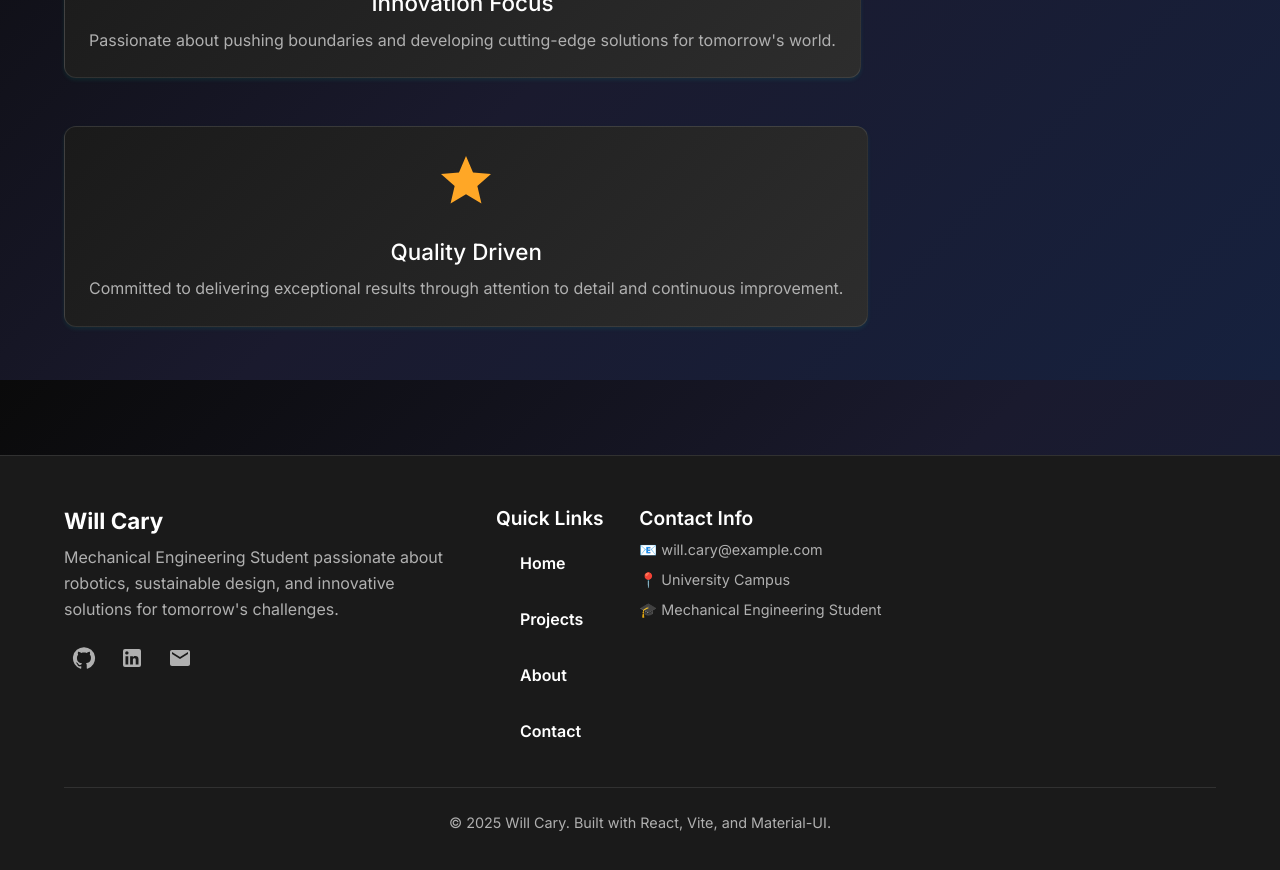
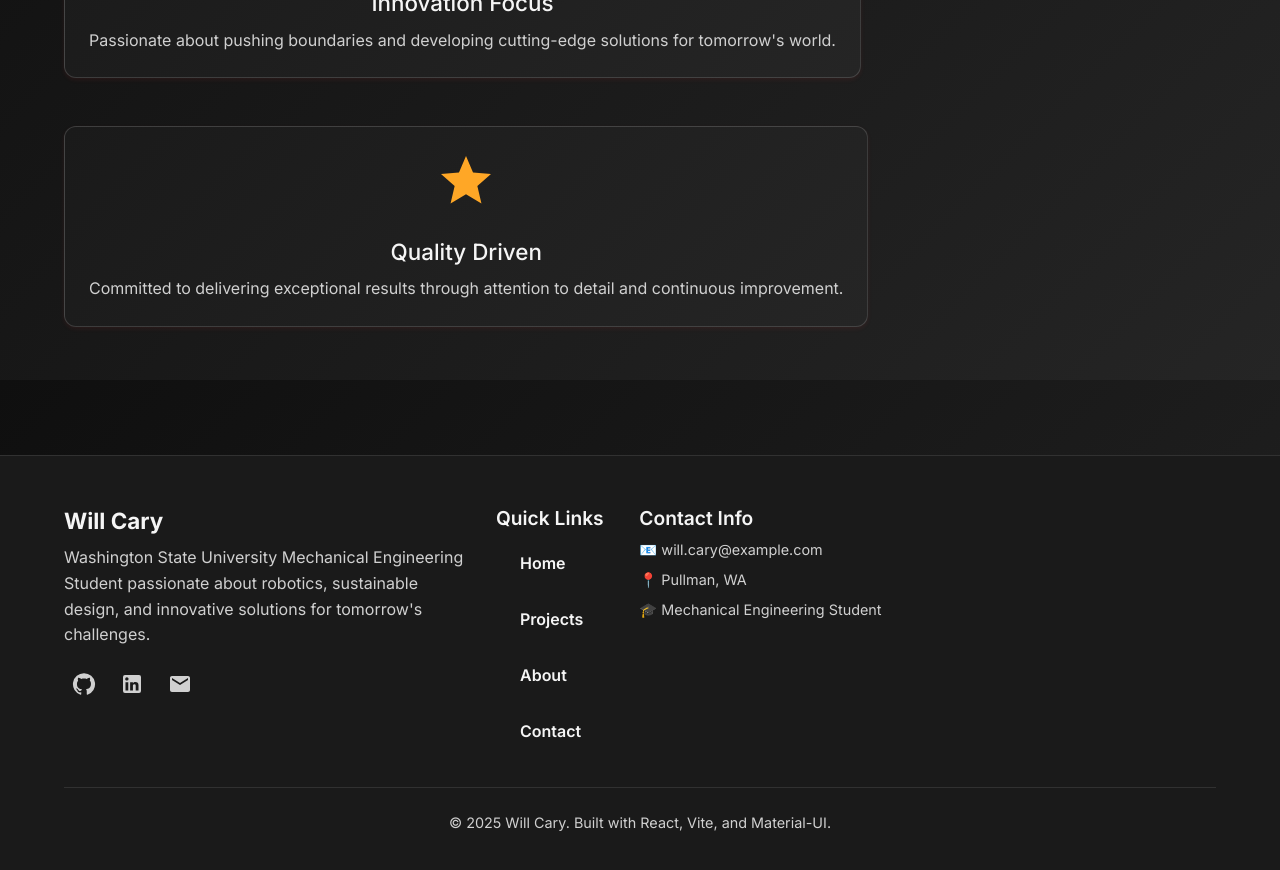
Before and after one commit to tycary/will-website, a React (Vite) app in the folder client/: page / in a window 1280 px wide. Shown: the part 1220-2090 px from the top of the page. Built offline with nearby package versions, Linux system fonts and the light colour scheme.

Commit message:
change up colors

```diff
--- a/client/index.html
+++ b/client/index.html
@@ -8,27 +8,27 @@
     <!-- Primary Meta Tags -->
     <title>Will Cary | Mechanical Engineering Portfolio</title>
     <meta name="title" content="Will Cary | Mechanical Engineering Portfolio" />
-    <meta name="description" content="Mechanical Engineering student passionate about robotics, sustainable design, and innovative solutions. Explore my projects and connect with me!" />
-    <meta name="keywords" content="mechanical engineering, robotics, CAD design, portfolio, student, projects, automation, sustainable design" />
+    <meta name="description" content="Washington State University Mechanical Engineering student passionate about robotics, sustainable design, and innovative solutions. Explore my projects and connect with me!" />
+    <meta name="keywords" content="mechanical engineering, robotics, CAD design, portfolio, student, projects, automation, sustainable design, WSU, Washington State University" />
     <meta name="author" content="Will Cary" />
 
     <!-- Open Graph / Facebook -->
     <meta property="og:type" content="website" />
     <meta property="og:url" content="https://willcary.dev/" />
     <meta property="og:title" content="Will Cary | Mechanical Engineering Portfolio" />
-    <meta property="og:description" content="Mechanical Engineering student passionate about robotics, sustainable design, and innovative solutions. Explore my projects and connect with me!" />
+    <meta property="og:description" content="Washington State University Mechanical Engineering student passionate about robotics, sustainable design, and innovative solutions. Explore my projects and connect with me!" />
     <meta property="og:image" content="/og-image.jpg" />
 
     <!-- Twitter -->
     <meta property="twitter:card" content="summary_large_image" />
     <meta property="twitter:url" content="https://willcary.dev/" />
     <meta property="twitter:title" content="Will Cary | Mechanical Engineering Portfolio" />
-    <meta property="twitter:description" content="Mechanical Engineering student passionate about robotics, sustainable design, and innovative solutions. Explore my projects and connect with me!" />
+    <meta property="twitter:description" content="Washington State University Mechanical Engineering student passionate about robotics, sustainable design, and innovative solutions. Explore my projects and connect with me!" />
     <meta property="twitter:image" content="/og-image.jpg" />
 
     <!-- Theme Color -->
-    <meta name="theme-color" content="#00d4aa" />
-    <meta name="msapplication-TileColor" content="#00d4aa" />
+    <meta name="theme-color" content="#981e32" />
+    <meta name="msapplication-TileColor" content="#981e32" />
 
     <!-- Preload critical fonts -->
     <link rel="preconnect" href="https://fonts.googleapis.com">
--- a/client/src/App.jsx
+++ b/client/src/App.jsx
@@ -19,7 +19,7 @@ function HeroSection() {
         minHeight: '90vh',
         display: 'flex',
         alignItems: 'center',
-        background: 'linear-gradient(135deg, #0a0a0a 0%, #1a1a2e 50%, #16213e 100%)',
+        background: 'linear-gradient(135deg, #0f0f0f 0%, #1a1a1a 50%, #252525 100%)',
         position: 'relative',
         overflow: 'hidden',
         '&::before': {
@@ -29,7 +29,7 @@ function HeroSection() {
           left: 0,
           right: 0,
           bottom: 0,
-          background: 'radial-gradient(circle at 30% 20%, rgba(0, 212, 170, 0.1) 0%, transparent 50%), radial-gradient(circle at 70% 80%, rgba(255, 107, 107, 0.1) 0%, transparent 50%)',
+          background: 'radial-gradient(circle at 30% 20%, rgba(197, 48, 48, 0.1) 0%, transparent 50%), radial-gradient(circle at 70% 80%, rgba(139, 149, 156, 0.1) 0%, transparent 50%)',
           zIndex: 1,
         },
       }}
@@ -84,10 +84,10 @@ function HeroSection() {
                     height: 280,
                     mx: 'auto',
                     mb: 2,
-                    background: 'linear-gradient(45deg, #00d4aa, #ff6b6b)',
+                    background: 'linear-gradient(45deg, #c53030, #8b959c)',
                     fontSize: '4rem',
                     fontWeight: 700,
-                    boxShadow: '0px 12px 40px rgba(0, 212, 170, 0.3)',
+                    boxShadow: '0px 12px 40px rgba(197, 48, 48, 0.3)',
                   }}
                 >
                   WC
@@ -116,7 +116,7 @@ function HeroSection() {
           },
         }}
       >
-        <KeyboardArrowDown sx={{ fontSize: 40, color: 'primary.main', opacity: 0.7 }} />
+        <KeyboardArrowDown sx={{ fontSize: 40, color: 'primary.main', opacity: 0.8 }} />
       </Box>
     </Box>
   );
@@ -359,7 +359,7 @@ function About() {
     { year: '2024', title: 'Senior Year Projects', description: 'Leading capstone project in autonomous robotics' },
     { year: '2023', title: 'Internship at TechCorp', description: 'Developed automated testing systems' },
     { year: '2022', title: 'Research Assistant', description: 'Contributed to renewable energy research' },
-    { year: '2021', title: 'Started Engineering', description: 'Began studies at University' },
+    { year: '2021', title: 'Started Engineering', description: 'Began studies at Washington State University' },
   ];
 
   return (
@@ -376,14 +376,14 @@ function About() {
       <Grid container spacing={6}>
         {/* Introduction */}
         <Grid item xs={12} md={6}>
-          <Paper sx={{ p: 4, height: '100%', background: 'linear-gradient(135deg, #1a1a1a 0%, #2d2d2d 100%)' }}>
+          <Paper sx={{ p: 4, height: '100%', background: 'linear-gradient(135deg, #1a1a1a 0%, #252525 100%)' }}>
             <Typography variant="h4" gutterBottom sx={{ color: 'primary.main', fontWeight: 600 }}>
               Hello, I'm Will! 👋
             </Typography>
             <Typography paragraph sx={{ fontSize: '1.1rem', lineHeight: 1.8, mb: 3 }}>
-              I'm currently pursuing my degree in Mechanical Engineering, with a passion for robotics,
-              automation, and sustainable design solutions. My journey combines academic excellence with
-              hands-on experience in cutting-edge engineering projects.
+              I'm currently pursuing my degree in Mechanical Engineering at Washington State University,
+              with a passion for robotics, automation, and sustainable design solutions. My journey combines
+              academic excellence with hands-on experience in cutting-edge engineering projects.
             </Typography>
             <Typography paragraph sx={{ fontSize: '1.1rem', lineHeight: 1.8, mb: 3 }}>
               When I'm not designing mechanical systems or coding control algorithms, you'll find me
@@ -476,7 +476,7 @@ function Contact() {
       <Grid container spacing={6}>
         {/* Contact Form */}
         <Grid item xs={12} md={8}>
-          <Paper sx={{ p: 4, background: 'linear-gradient(135deg, #1a1a1a 0%, #2d2d2d 100%)' }}>
+          <Paper sx={{ p: 4, background: 'linear-gradient(135deg, #1a1a1a 0%, #252525 100%)' }}>
             <Typography variant="h5" gutterBottom sx={{ fontWeight: 600, mb: 3 }}>
               Send a Message
             </Typography>
@@ -488,12 +488,6 @@ function Contact() {
                     variant="outlined"
                     required
                     fullWidth
-                    sx={{
-                      '& .MuiOutlinedInput-root': {
-                        '& fieldset': { borderColor: 'rgba(255, 255, 255, 0.3)' },
-                        '&:hover fieldset': { borderColor: 'primary.main' },
-                      }
-                    }}
                   />
                 </Grid>
                 <Grid item xs={12} sm={6}>
@@ -502,12 +496,6 @@ function Contact() {
                     variant="outlined"
                     required
                     fullWidth
-                    sx={{
-                      '& .MuiOutlinedInput-root': {
-                        '& fieldset': { borderColor: 'rgba(255, 255, 255, 0.3)' },
-                        '&:hover fieldset': { borderColor: 'primary.main' },
-                      }
-                    }}
                   />
                 </Grid>
               </Grid>
@@ -517,24 +505,12 @@ function Contact() {
                 required
                 type="email"
                 fullWidth
-                sx={{
-                  '& .MuiOutlinedInput-root': {
-                    '& fieldset': { borderColor: 'rgba(255, 255, 255, 0.3)' },
-                    '&:hover fieldset': { borderColor: 'primary.main' },
-                  }
-                }}
               />
               <TextField
                 label="Subject"
                 variant="outlined"
                 required
                 fullWidth
-                sx={{
-                  '& .MuiOutlinedInput-root': {
-                    '& fieldset': { borderColor: 'rgba(255, 255, 255, 0.3)' },
-                    '&:hover fieldset': { borderColor: 'primary.main' },
-                  }
-                }}
               />
               <TextField
                 label="Message"
@@ -543,12 +519,6 @@ function Contact() {
                 multiline
                 rows={5}
                 fullWidth
-                sx={{
-                  '& .MuiOutlinedInput-root': {
-                    '& fieldset': { borderColor: 'rgba(255, 255, 255, 0.3)' },
-                    '&:hover fieldset': { borderColor: 'primary.main' },
-                  }
-                }}
               />
               <Button
                 variant="contained"
@@ -741,8 +711,8 @@ function Footer() {
               Will Cary
             </Typography>
             <Typography variant="body1" color="text.secondary" sx={{ mb: 2, maxWidth: 400 }}>
-              Mechanical Engineering Student passionate about robotics, sustainable design,
-              and innovative solutions for tomorrow's challenges.
+              Washington State University Mechanical Engineering Student passionate about robotics,
+              sustainable design, and innovative solutions for tomorrow's challenges.
             </Typography>
             <Box sx={{ display: 'flex', gap: 1 }}>
               <IconButton
@@ -796,7 +766,7 @@ function Footer() {
               📧 will.cary@example.com
             </Typography>
             <Typography variant="body2" color="text.secondary" sx={{ mb: 1 }}>
-              📍 University Campus
+              📍 Pullman, WA
             </Typography>
             <Typography variant="body2" color="text.secondary">
               🎓 Mechanical Engineering Student
--- a/client/src/index.css
+++ b/client/src/index.css
@@ -6,8 +6,8 @@
   font-weight: 400;
 
   color-scheme: dark;
-  color: rgba(255, 255, 255, 0.87);
-  background-color: #0a0a0a;
+  color: rgba(245, 245, 245, 0.95);
+  background-color: #0f0f0f;
 
   font-synthesis: none;
   text-rendering: optimizeLegibility;
@@ -27,7 +27,7 @@ body {
   margin: 0;
   min-width: 320px;
   min-height: 100vh;
-  background: linear-gradient(135deg, #0a0a0a 0%, #1a1a2e 50%, #16213e 100%);
+  background: linear-gradient(135deg, #0f0f0f 0%, #1a1a1a 50%, #252525 100%);
   background-attachment: fixed;
 }
 
@@ -46,32 +46,32 @@ body {
 }
 
 ::-webkit-scrollbar-thumb {
-  background: linear-gradient(45deg, #00d4aa, #ff6b6b);
+  background: linear-gradient(45deg, #c53030, #5e6a71);
   border-radius: 4px;
 }
 
 ::-webkit-scrollbar-thumb:hover {
-  background: linear-gradient(45deg, #00a685, #f44336);
+  background: linear-gradient(45deg, #981e32, #414a4f);
 }
 
 a {
   font-weight: 500;
-  color: #00d4aa;
+  color: #c53030;
   text-decoration: none;
   transition: color 0.3s ease;
 }
 a:hover {
-  color: #ff6b6b;
+  color: #8b959c;
 }
 
 /* Selection styles */
 ::selection {
-  background: rgba(0, 212, 170, 0.3);
+  background: rgba(197, 48, 48, 0.3);
   color: #ffffff;
 }
 
 ::-moz-selection {
-  background: rgba(0, 212, 170, 0.3);
+  background: rgba(197, 48, 48, 0.3);
   color: #ffffff;
 }
 
@@ -106,7 +106,7 @@ a:hover {
 }
 
 .gradient-text {
-  background: linear-gradient(-45deg, #00d4aa, #ff6b6b, #00d4aa, #ff6b6b);
+  background: linear-gradient(-45deg, #c53030, #8b959c, #c53030, #8b959c);
   background-size: 400% 400%;
   animation: gradientShift 4s ease infinite;
   -webkit-background-clip: text;
@@ -149,18 +149,18 @@ a:hover {
 
 /* Glow effect */
 .glow {
-  box-shadow: 0 0 20px rgba(0, 212, 170, 0.3);
+  box-shadow: 0 0 20px rgba(197, 48, 48, 0.3);
   transition: box-shadow 0.3s ease;
 }
 
 .glow:hover {
-  box-shadow: 0 0 30px rgba(0, 212, 170, 0.5);
+  box-shadow: 0 0 30px rgba(197, 48, 48, 0.5);
 }
 
 /* Focus visible styles for accessibility */
 button:focus-visible,
 a:focus-visible {
-  outline: 2px solid #00d4aa;
+  outline: 2px solid #c53030;
   outline-offset: 2px;
 }
 
--- a/client/src/theme.js
+++ b/client/src/theme.js
@@ -4,22 +4,22 @@ const theme = createTheme({
   palette: {
     mode: 'dark',
     primary: {
-      main: '#00d4aa',
-      light: '#33ddb9',
-      dark: '#00a685',
+      main: '#c53030',
+      light: '#e53e3e',
+      dark: '#981e32',
     },
     secondary: {
-      main: '#ff6b6b',
-      light: '#ff8a80',
-      dark: '#f44336',
+      main: '#5e6a71',
+      light: '#8b959c',
+      dark: '#414a4f',
     },
     background: {
-      default: '#0a0a0a',
+      default: '#0f0f0f',
       paper: '#1a1a1a',
     },
     text: {
-      primary: '#ffffff',
-      secondary: '#b0b0b0',
+      primary: '#f5f5f5',
+      secondary: '#d0d0d0',
     },
     grey: {
       50: '#fafafa',
@@ -40,7 +40,7 @@ const theme = createTheme({
       fontSize: '3.5rem',
       fontWeight: 700,
       lineHeight: 1.2,
-      background: 'linear-gradient(45deg, #00d4aa, #ff6b6b)',
+      background: 'linear-gradient(45deg, #c53030, #8b959c)',
       WebkitBackgroundClip: 'text',
       WebkitTextFillColor: 'transparent',
     },
@@ -83,24 +83,24 @@ const theme = createTheme({
   },
   shadows: [
     'none',
-    '0px 2px 4px rgba(0, 212, 170, 0.1)',
-    '0px 4px 8px rgba(0, 212, 170, 0.15)',
-    '0px 8px 16px rgba(0, 212, 170, 0.2)',
-    '0px 12px 24px rgba(0, 212, 170, 0.25)',
-    '0px 16px 32px rgba(0, 212, 170, 0.3)',
-    ...Array(19).fill('0px 16px 32px rgba(0, 212, 170, 0.3)'),
+    '0px 2px 4px rgba(197, 48, 48, 0.1)',
+    '0px 4px 8px rgba(197, 48, 48, 0.15)',
+    '0px 8px 16px rgba(197, 48, 48, 0.2)',
+    '0px 12px 24px rgba(197, 48, 48, 0.25)',
+    '0px 16px 32px rgba(197, 48, 48, 0.3)',
+    ...Array(19).fill('0px 16px 32px rgba(197, 48, 48, 0.3)'),
   ],
   components: {
     MuiCard: {
       styleOverrides: {
         root: {
-          backgroundImage: 'linear-gradient(135deg, #1a1a1a 0%, #2d2d2d 100%)',
-          border: '1px solid rgba(255, 255, 255, 0.1)',
+          backgroundImage: 'linear-gradient(135deg, #1a1a1a 0%, #252525 100%)',
+          border: '1px solid rgba(255, 255, 255, 0.15)',
           transition: 'all 0.3s ease-in-out',
           '&:hover': {
             transform: 'translateY(-4px)',
-            boxShadow: '0px 12px 24px rgba(0, 212, 170, 0.25)',
-            border: '1px solid rgba(0, 212, 170, 0.3)',
+            boxShadow: '0px 12px 24px rgba(197, 48, 48, 0.25)',
+            border: '1px solid rgba(197, 48, 48, 0.3)',
           },
         },
       },
@@ -116,9 +116,9 @@ const theme = createTheme({
           transition: 'all 0.3s ease',
         },
         contained: {
-          boxShadow: '0px 4px 12px rgba(0, 212, 170, 0.3)',
+          boxShadow: '0px 4px 12px rgba(197, 48, 48, 0.3)',
           '&:hover': {
-            boxShadow: '0px 6px 16px rgba(0, 212, 170, 0.4)',
+            boxShadow: '0px 6px 16px rgba(197, 48, 48, 0.4)',
             transform: 'translateY(-2px)',
           },
         },
@@ -127,9 +127,9 @@ const theme = createTheme({
     MuiAppBar: {
       styleOverrides: {
         root: {
-          backgroundColor: 'rgba(26, 26, 26, 0.9)',
+          backgroundColor: 'rgba(26, 26, 26, 0.95)',
           backdropFilter: 'blur(10px)',
-          borderBottom: '1px solid rgba(255, 255, 255, 0.1)',
+          borderBottom: '1px solid rgba(255, 255, 255, 0.15)',
         },
       },
     },
```
